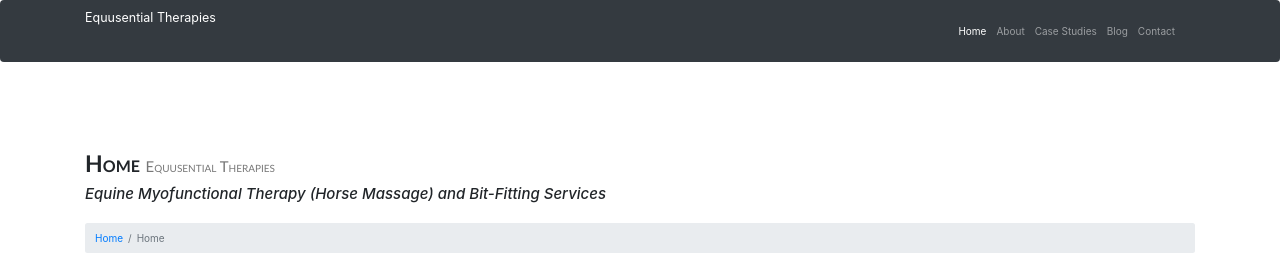
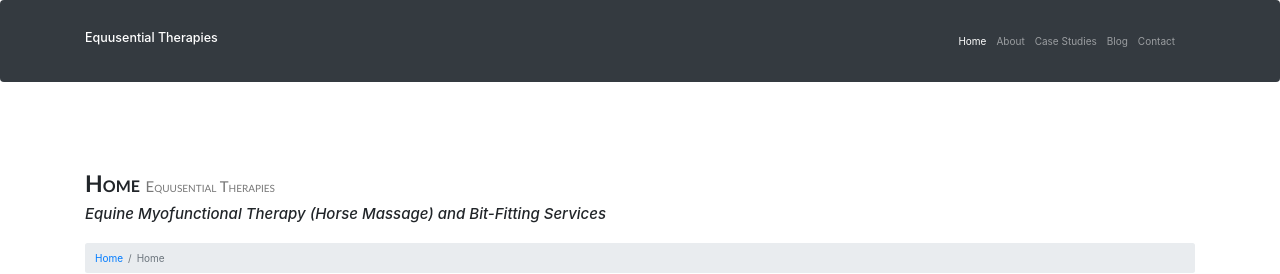
Before and after one commit to vetty88/Equusential-Web-Page, a plain HTML site: page index.html in a window 1280 px wide. Shown: the top 274 px of the page. Drawn offline with nearby package versions, Linux system fonts and the light colour scheme; files whose address does not match are found by name.

Commit message:
update navbar brand style
update

```diff
--- a/index.html
+++ b/index.html
@@ -32,7 +32,7 @@
 
     <nav class="navbar navbar-expand-lg navbar-dark bg-dark">
         <div class="container">
-            <a class="navbar-brand" href="./index.html">Equusential Therapies</a>
+            <a class="navbar-brand mb-0 h1" href="./index.html">Equusential Therapies</a>
             <button class="navbar-toggler" type="button" data-toggle="collapse" data-target="#navbarSupportedContent" aria-controls="navbarSupportedContent" aria-expanded="false" aria-label="Toggle navigation">
                 <span class="navbar-toggler-icon"></span>
             </button>
```
